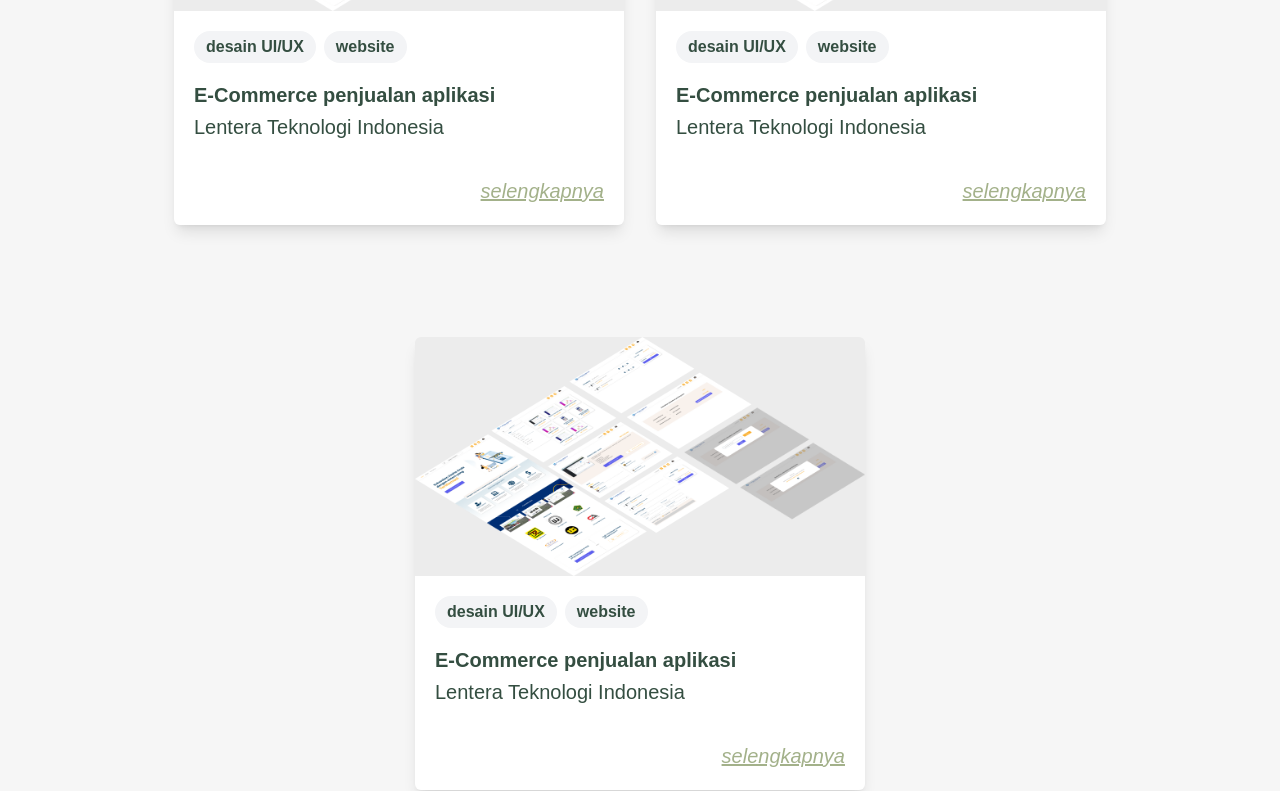
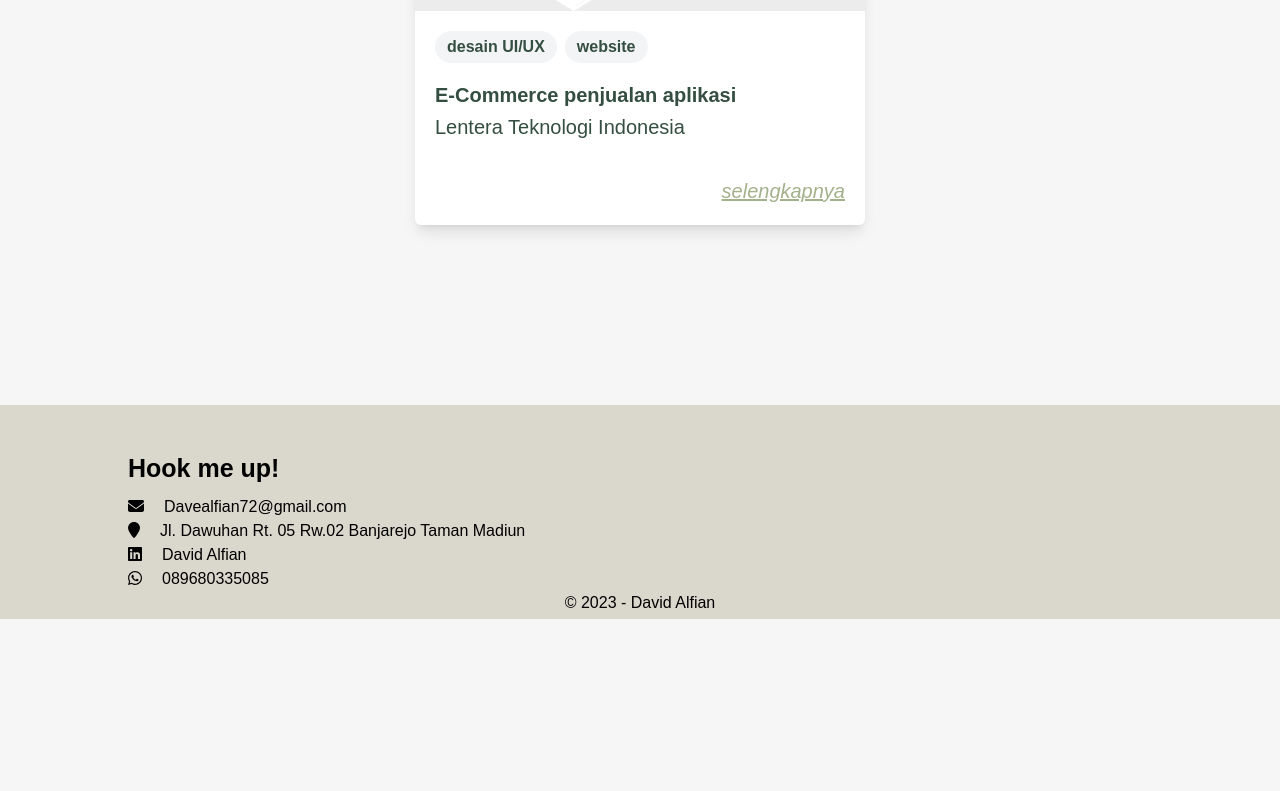
Before and after one commit to alfiandv/portfolio-david, a React (Create React App) app: page / in a window 1280 px wide. Shown: the part 6454-7245 px from the top of the page. After the commit the page ends 7073 px from the top, so only its background shows below. Built offline with nearby package versions, Linux system fonts and the light colour scheme.

Commit message:
update card portfolio

```diff
--- a/src/component/landingpage/Portfolio.js
+++ b/src/component/landingpage/Portfolio.js
@@ -20,31 +20,6 @@ const Portfolio = () => {
                         </div>
                     </div>
 
-                    <div id="card" className="bg-[#ececec] text-hijau344E41 w-[450px] min-h-[12rem] mb-20 shadow-lg rounded-md overflow-hidden ">
-                        <img src={bannerLentera} alt="" className="w-full h-full object-cover"></img>
-                        <div id="desc" className="flex items-start flex-col bg-white">
-                            <div id="badge" className="flex flex-row pl-5 pt-5 pr-5 gap-2">
-                                <span className="font-bold px-3 py-1 rounded-full text-hijau344E41 bg-gray-100">desain UI/UX</span>
-                                <span className="font-bold px-3 py-1 rounded-full text-hijau344E41 bg-gray-100">website</span>
-                            </div>
-                            <span className="font-semibold text-heading4 pl-5 pt-5 pb-2 text-hijau344E41">E-Commerce penjualan aplikasi</span>
-                            <span className="font-normal text-heading4 pl-5 pb-2 text-hijau344E41">Lentera Teknologi Indonesia</span>
-                            <a href="./portfolio" className="place-self-end pl-5 pt-8 pr-5 pb-5"><span className="font-normal text-hijauA3B18A text-heading4 underline italic">selengkapnya</span></a>
-                        </div>
-                    </div>
-
-                    <div id="card" className="bg-[#ececec] text-hijau344E41 w-[450px] min-h-[12rem] mb-20 shadow-lg rounded-md overflow-hidden ">
-                        <img src={bannerLentera} alt="" className="w-full h-full object-cover"></img>
-                        <div id="desc" className="flex items-start flex-col bg-white">
-                            <div id="badge" className="flex flex-row pl-5 pt-5 pr-5 gap-2">
-                                <span className="font-bold px-3 py-1 rounded-full text-hijau344E41 bg-gray-100">desain UI/UX</span>
-                                <span className="font-bold px-3 py-1 rounded-full text-hijau344E41 bg-gray-100">website</span>
-                            </div>
-                            <span className="font-semibold text-heading4 pl-5 pt-5 pb-2 text-hijau344E41">E-Commerce penjualan aplikasi</span>
-                            <span className="font-normal text-heading4 pl-5 pb-2 text-hijau344E41">Lentera Teknologi Indonesia</span>
-                            <a href="./portfolio" className="place-self-end pl-5 pt-8 pr-5 pb-5"><span className="font-normal text-hijauA3B18A text-heading4 underline italic">selengkapnya</span></a>
-                        </div>
-                    </div>
                 </div>
 
         </div>
```
